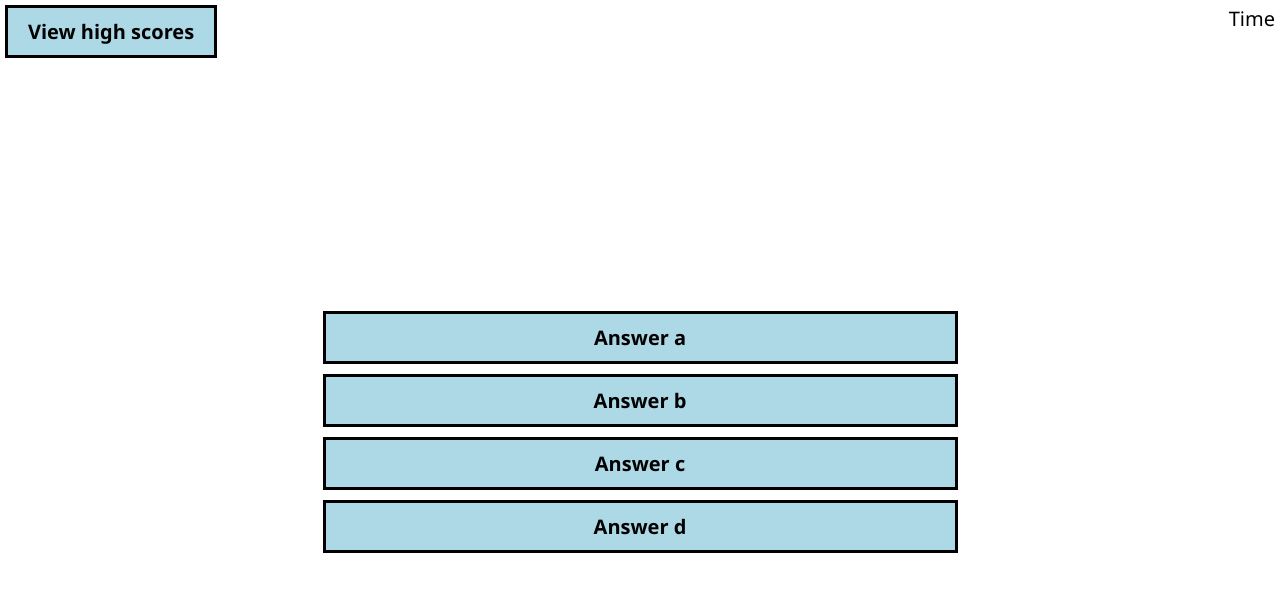
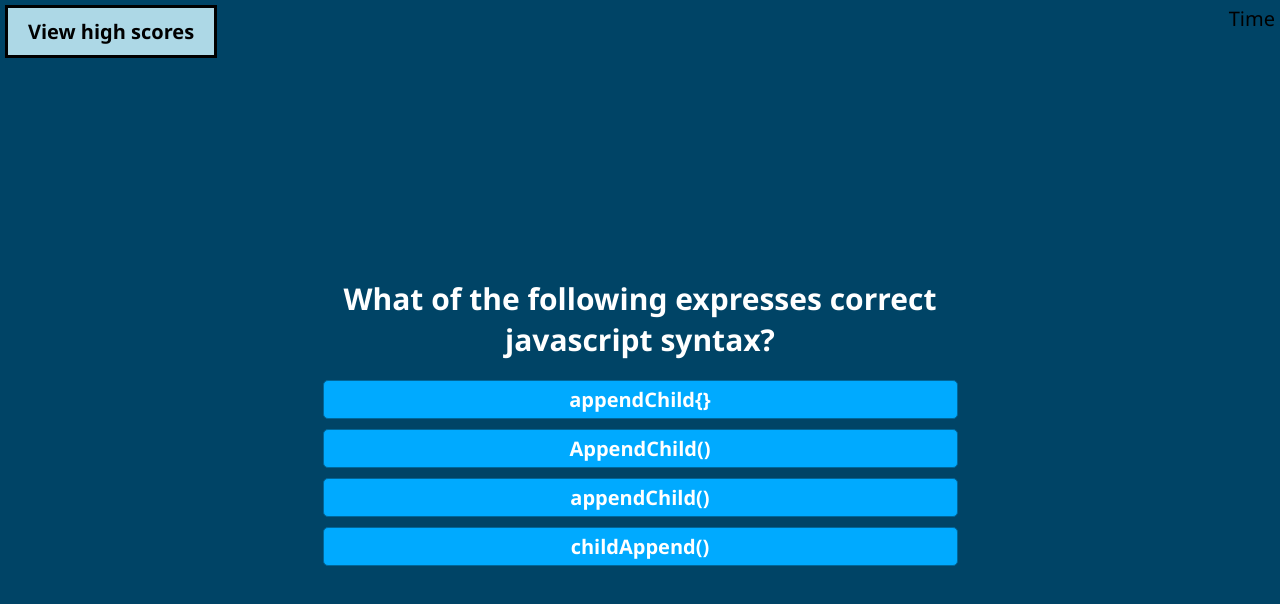
Before and after one commit to KMParrish/Timed-Quiz, a plain HTML site: page index.html in a window 1280 px wide. Both pictures are taken after a click on the button "Start Quiz". Drawn offline with Linux system fonts and the light colour scheme.

Commit message:
next question and answer button functionality

```diff
--- a/assets/script.js
+++ b/assets/script.js
@@ -1,21 +1,24 @@
 const startButton = document.getElementById('start-btn')
 const nextButton = document.getElementById('next-btn')
-const questionScreenElement = document.getElementById("question-screen")
-const questionElement = document.getElementById ("question-title")
-const answerButtonsElement = document.getElementsByClassName("btn")
+const questionContainerElement = document.getElementById("question-screen")
+const questionElement = document.getElementById ("question")
+const answerButtonsElement = document.getElementById("answer-buttons")
 const header = document.getElementById("header")
 let shuffledQuestions, currentQuestionIndex
 
 startButton.addEventListener("click",startQuiz)
+nextButton.addEventListener('click', () => {
+    currentQuestionIndex++
+    setNextQuestion()
+  })
 
 
 function startQuiz() {
-    console.log("Started")
     startButton.classList.add("hide")
     header.classList.add("hide")
     shuffledQuestions = questions.sort(() => Math.random() - .5)
     currentQuestionIndex = 0
-    questionScreenElement.classList.remove("hide")
+    questionContainerElement.classList.remove("hide")
     setNextQuestion()
 }
 function setNextQuestion() {
@@ -25,22 +28,22 @@ function setNextQuestion() {
 function showQuestion(question) {
     questionElement.innerText = question.question
     question.answers.forEach(answer => {
-        const button = document.createElement("btn")
-        button.innerText = answer.innerText
-        button.classList.add("button")
+      const button = document.createElement('button')
+      button.innerText = answer.text
+      button.classList.add('btn')
       if (answer.correct) {
         button.dataset.correct = answer.correct
       }
-        button.addEventListener("click", selectAnswer)
+      button.addEventListener('click', selectAnswer)
       answerButtonsElement.appendChild(button)
-    });
+    })
   }
 
   function resetState() {
-    nextButton.classList.add("hide")
+    clearStatusClass(document.body)
+    nextButton.classList.add('hide')
     while (answerButtonsElement.firstChild) {
-        answerButtonsElement.removeChild
-        (answerButtonsElement.firstChild)
+      answerButtonsElement.removeChild(answerButtonsElement.firstChild)
     }
   }
   function selectAnswer(e) {
@@ -50,7 +53,12 @@ function selectAnswer(e) {
     Array.from(answerButtonsElement.children).forEach(button => {
       setStatusClass(button, button.dataset.correct)
     })
-    nextButton.classList.remove("hide")
+    if (shuffledQuestions.length > currentQuestionIndex + 1) {
+      nextButton.classList.remove('hide')
+    } else {
+      startButton.innerText = 'Restart'
+      startButton.classList.remove('hide')
+    }
   }
 
 function setStatusClass(element, correct) {
@@ -58,7 +66,7 @@ function setStatusClass(element, correct) {
     if (correct) {
         element.classList.add("correct")
     } else {
-        element.classList.add ("wrong")
+        element.classList.add("wrong")
     }
 }
 function clearStatusClass(element) {
@@ -69,39 +77,46 @@ const questions = [
     {
         question: "Arrays in Javascript are used to store ______.",
         answers: [
-        { answerA: "Numbers and strings", correct: false },
-        { answerB: "Other arrays", correct: false},
-        { answerC: "Objects", correct: false},
-        { answerD: "All of the above", correct: true},
+            { text: "Numbers and strings", correct: false },
+            { text: "Other arrays", correct: false },
+            { text: "Objects", correct: false },
+            { text: "All of the above", correct: true },
         ]
     },
     {
         question: "Which of the following is the proper way to declare a class in javascript?",
-        answerA: "class.apple",
-        answerB: "apple.class",
-        answerC: "appleClass",
-        answerD: "class Apple"
-
+        answers: [
+            { text: "class.apple", correct: true },
+            { text: "apple.class", correct: false },
+            { text: "appleClass", correct: false },
+            { text: "class Apple", correct: false },
+        ]
     },
     {
-        question: "",
-        answerA: "",
-        answerB: "",
-        answerC: "",
-        answerD: ""
+        question: "What is the HTML element used to link the index.html to the javascript?",
+        answers: [
+            { text: "<js>", correct: false},
+            { text: "<script>", correct: true },
+            { text: "<stylesheet>", correct: false },
+            { text: "<scripter>", correct: false },
+        ]
     },
     {
-        question: "",
-        answerA: "",
-        answerB: "",
-        answerC: "",
-        answerD: ""
+        question: "How do you write a message in an alert box?",
+        answers: [
+            { text: "alert(message)", correct: true },
+            { text: "msg(message)", correct: false },
+            { text: "message(alert)", correct: false },
+            { text: "alert(msg)", correct: false },
+        ]
     },
     {
-        question: "",
-        answerA: "",
-        answerB: "",
-        answerC: "",
-        answerD: ""
+        question: "What of the following expresses correct javascript syntax?",
+        answers: [
+            { text: "appendChild{}", correct: false },
+            { text: "AppendChild()", correct: false },
+            { text: "appendChild()", correct: true},
+            { text: "childAppend()", correct: false},
+        ]
     }
 ]
--- a/assets/style.css
+++ b/assets/style.css
@@ -4,8 +4,15 @@
     padding: 0;
     font-family: 'Segoe UI', Tahoma, Geneva, Verdana, sans-serif;
 }
+:root {
+    --hue-neutral: 200;
+    --hue-wrong: 0;
+    --hue-correct: 145;
+  }
 
 .quiz-container {
+    --hue: var(--hue-neutral);
+    background-color: hsl(var(--hue), 100%, 20%);
     padding: 5px;
     height: 100vh;
     display: flex;
@@ -35,6 +42,8 @@ justify-content: center;
 }
 .header {
     text-align: center;
+    color: white;
+    font-size: 30px;
 }
 .header p {
     padding: 20px;
@@ -90,3 +99,30 @@ label {
 .hide {
     display: none;
 }
+.quiz-container.correct {
+    --hue: var(--hue-correct);
+}
+
+.quiz-container.wrong {
+    --hue: var(--hue-wrong);
+}
+.btn.wrong {
+ --hue: var(--hue-wrong);
+}
+.btn.correct {
+    --hue: var(--hue-correct);
+  }
+  .btn {
+    --hue: var(--hue-neutral);
+    border: 1px solid hsl(var(--hue), 100%, 30%);
+    background-color: hsl(var(--hue), 100%, 50%);
+    border-radius: 5px;
+    padding: 5px 10px;
+    color: white;
+    outline: none;
+  }
+  .question {
+    color: white;
+    text-align: center;
+    font-size: 30px;
+  }
--- a/index.html
+++ b/index.html
@@ -23,7 +23,7 @@
             </header>
             <main>
                 <section id="question-screen" class="question-screen hide">
-                    <h2 id="question-title" class="question-title"></h2>
+                    <h2 id="question" class="question">Question</h2>
                     <div id="answer-buttons" class="btn-grid">
                         <button class="btn">Answer a</button>
                         <button class="btn">Answer b</button>
@@ -31,7 +31,7 @@
                         <button class="btn">Answer d</button>
                     </div>
                     <footer id="answer-result" class="answer-result">
-                        <button id="next-btn" class="next-btn">Next</button>
+                        <button id="next-btn" class="next-btn hide">Next</button>
                     </footer>
                 </section>
                 <section id="end" class="end hide">
```
Lines whose indentation alone changed are shown as unchanged.
